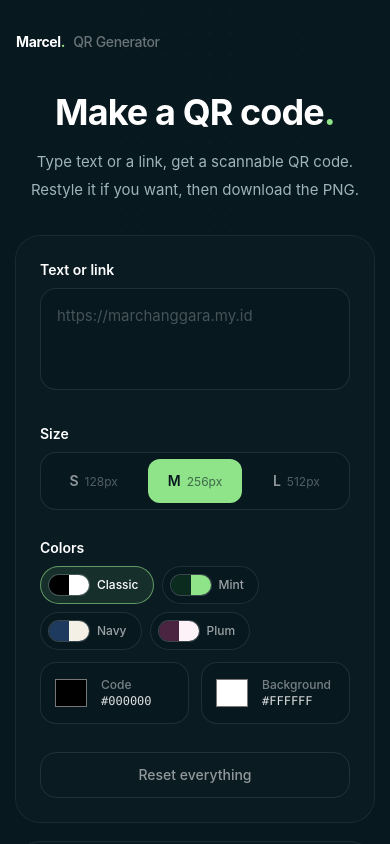
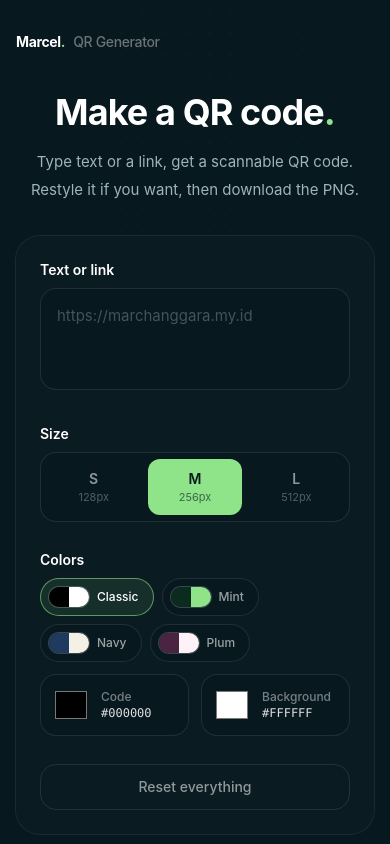
Before and after one commit to marcelynoanggara/qr-generator, a React (Vite) app: page / in a window 390 px wide. Shown: the top 844 px of the page. Built offline with nearby package versions, Linux system fonts and the light colour scheme; no server answers.

Commit message:
Perbaiki tombol ukuran gepeng di mobile: label & hint ditumpuk vertikal

```diff
--- a/src/App.tsx
+++ b/src/App.tsx
@@ -130,15 +130,17 @@ function App() {
                       role="radio"
                       aria-checked={qrSize === s.value}
                       onClick={() => setQrSize(s.value)}
-                      className={`rounded-xl px-4 py-3 text-sm font-semibold transition ${
+                      className={`rounded-xl px-2 py-2.5 transition ${
                         qrSize === s.value
                           ? "bg-[#8fe388] text-[#07181f]"
                           : "text-white/55 hover:bg-white/5 hover:text-white"
                       }`}
                     >
-                      {s.label}
+                      <span className="block text-sm font-semibold leading-5">
+                        {s.label}
+                      </span>
                       <span
-                        className={`ml-1.5 text-xs font-normal ${
+                        className={`block text-[11px] font-normal leading-4 ${
                           qrSize === s.value
                             ? "text-[#07181f]/60"
                             : "text-white/30"
```
